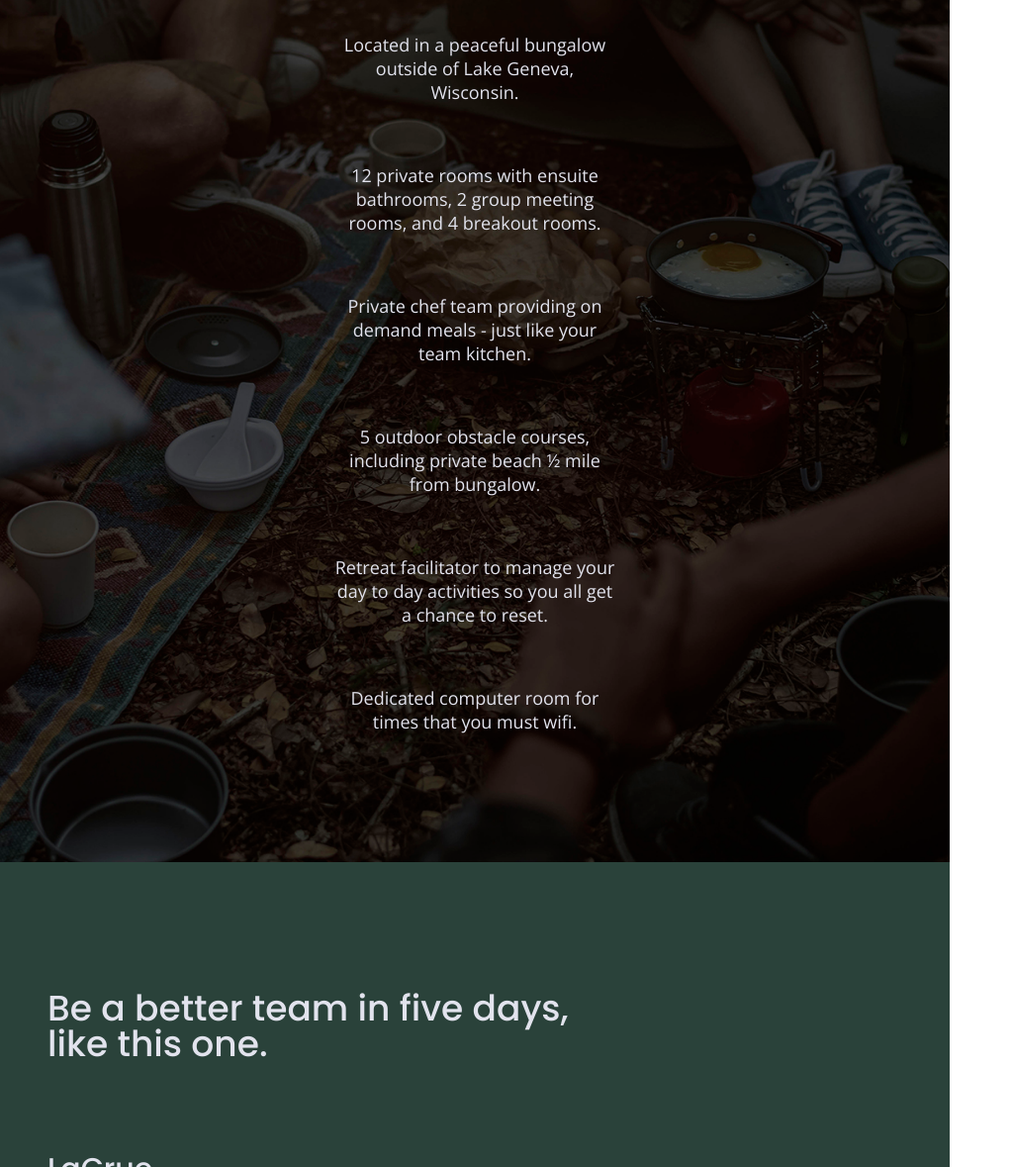
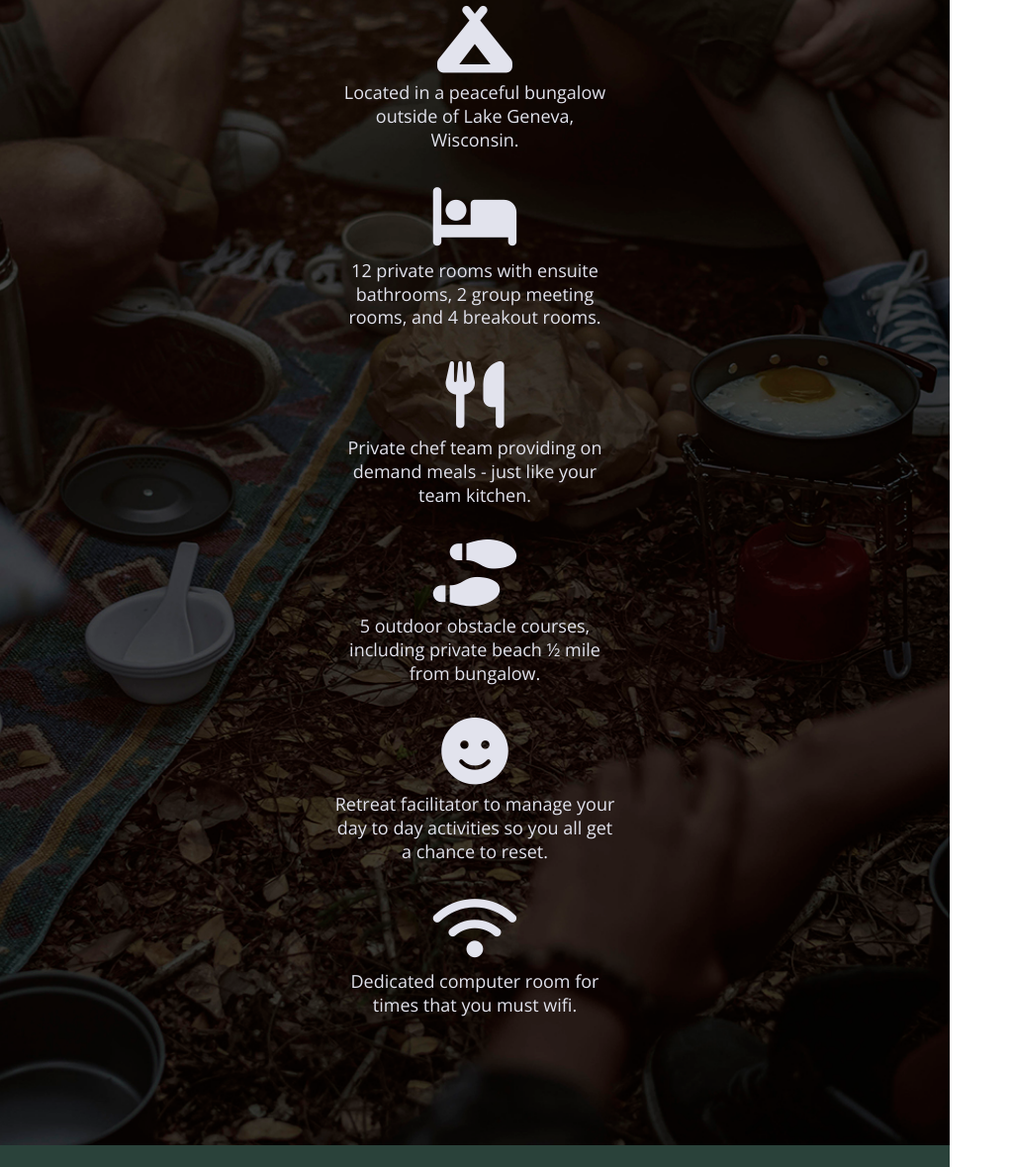
Before and after one commit to lisamache/unplugged, a website: page index.html in a window 1280 px wide. Shown: the part 1337-2516 px from the top of the page at 99% size, without its empty margins (0-1023 px from the left). Drawn offline with nearby package versions, Linux system fonts and the light colour scheme.

Commit message:
Adding icons_1

```diff
--- a/css/main.css
+++ b/css/main.css
@@ -621,6 +621,12 @@ input[type=button] {
 
   .features .features-item-description {
     width: 62%;
+    padding-top: 150px;
+  }
+
+  .features i {
+    padding-bottom:40px;
+    font-size: 3.75em;
   }
 
 
--- a/index.html
+++ b/index.html
@@ -23,6 +23,7 @@
   <link href="https://fonts.googleapis.com/css2?family=Open+Sans:wght@400;700&family=Poppins:wght@500;700&display=swap" rel="stylesheet">
 
   <meta name="theme-color" content="#fafafa">
+  <script src="https://kit.fontawesome.com/ed0d8b04f2.js" crossorigin="anonymous"></script>
 </head>
 
 <body>
@@ -80,7 +81,9 @@
 
         <div class="features-items">
           <article>
-            <p class="fontawesome-icons"></p>
+            <p class="fontawesome-icons">
+              <i class="fa-sharp fa-solid fa-campground fa-2xl"></i>
+            </p>
             <p class="features-items-description">
               Located in a peaceful bungalow outside of Lake Geneva, Wisconsin.
             </p>
@@ -89,7 +92,9 @@
 
           <div class="features-items">
             <article>
-              <p class="fontawesome-icons"></p>
+              <p class="fontawesome-icons">
+                <i class="fa-sharp fa-solid fa-bed fa-2xl"></i>
+              </p>
               <p class="features-items-description">
                 12 private rooms with ensuite bathrooms, 2 group meeting rooms, and 4 breakout rooms.
               </p>
@@ -98,7 +103,9 @@
 
             <div class="features-items">
               <article>
-                <p class="fontawesome-icons"></p>
+                <p class="fontawesome-icons">
+                  <i class="fa-sharp fa-solid fa-utensils fa-2xl"></i>
+                </p>
                 <p class="features-items-description">
                   Private chef team providing on demand meals - just like your team kitchen.
                 </p>
@@ -107,7 +114,9 @@
 
               <div class="features-items">
                 <article>
-                  <p class="fontawesome-icons"></p>
+                  <p class="fontawesome-icons">
+                    <i class="fa-sharp fa-solid fa-shoe-prints fa-2xl"></i>
+                  </p>
                   <p class="features-items-description">
                     5 outdoor obstacle courses, including private beach ½ mile from bungalow.
                   </p>
@@ -116,7 +125,9 @@
 
                 <div class="features-items">
                   <article>
-                    <p class="fontawesome-icons"></p>
+                    <p class="fontawesome-icons">
+                      <i class="fa-sharp fa-solid fa-smile fa-2xl"></i>
+                    </p>
                     <p class="features-items-description">
                       Retreat facilitator to manage your day to day activities so you all get a chance to reset.
                     </p>
@@ -125,7 +136,9 @@
 
                   <div class="features-items">
                     <article>
-                      <p class="fontawesome-icons"></p>
+                      <p class="fontawesome-icons">
+                        <i class="fa-sharp fa-solid fa-wifi fa-2xl"></i>
+                      </p>
                       <p class="features-items-description">
                         Dedicated computer room for times that you must wifi.
                       </p>
```
Also changed, not shown: about/index.html (+1 -0 lines), faq/index.html (+2 -0 lines).
